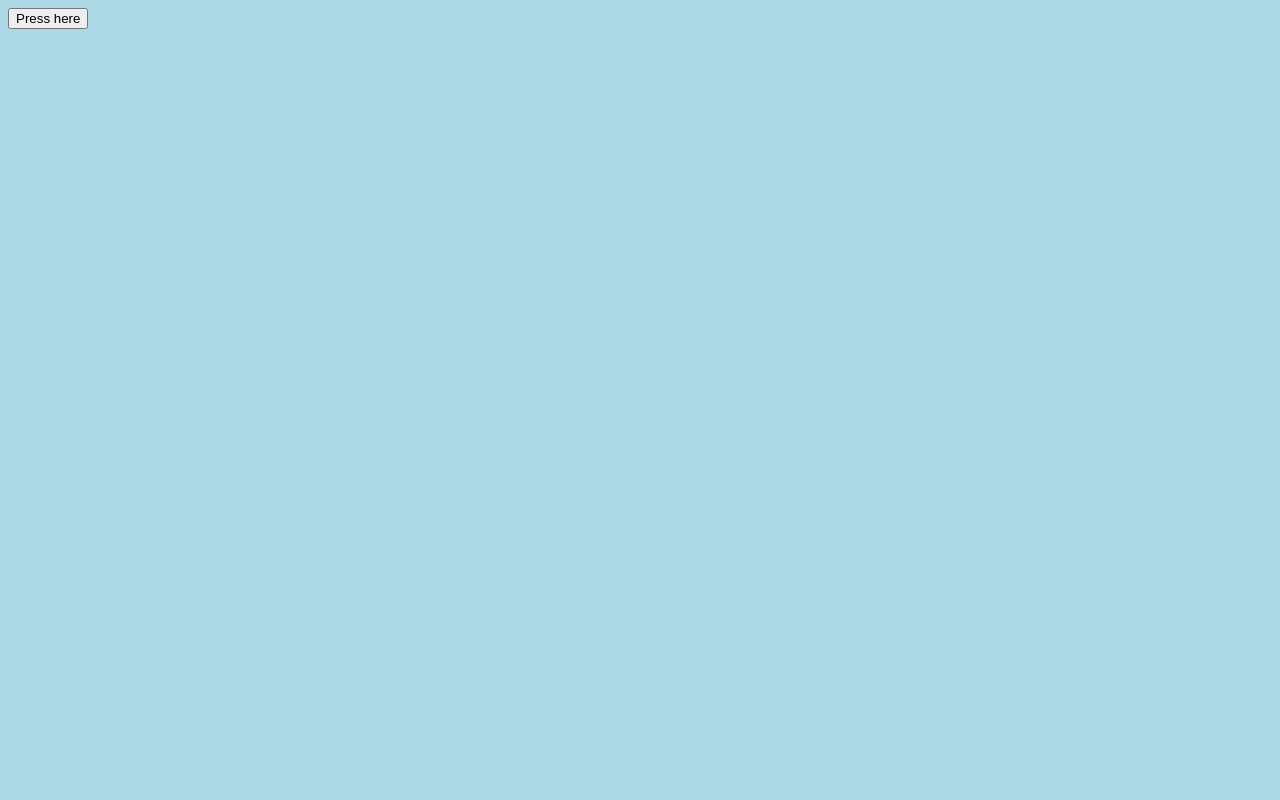
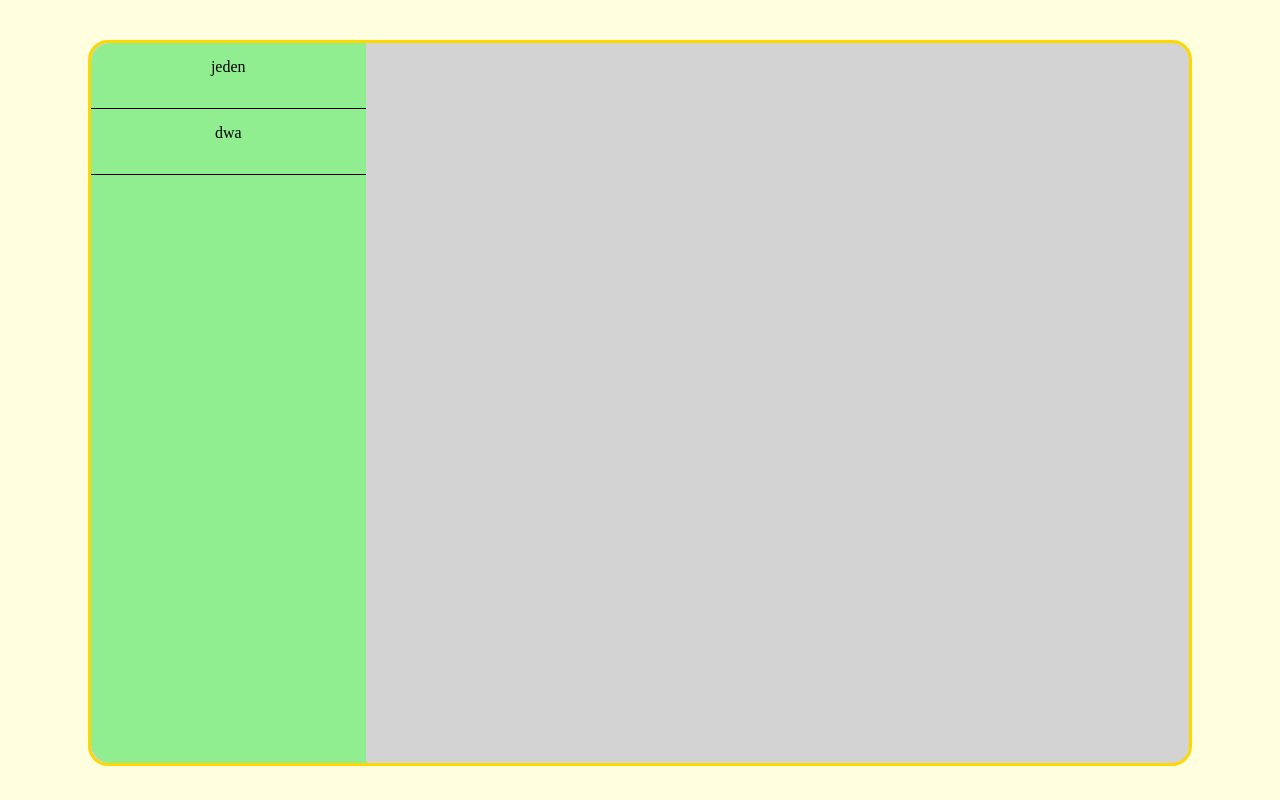
Before and after one commit to Solpaw/ChecklistFront, a website built with webpack: page index.html in a window 1280 px wide. Built offline with nearby package versions, Linux system fonts and the light colour scheme.

Commit message:
feat: added container, added list and task classes

```diff
--- /dev/null
+++ b/src/js/List.js
@@ -0,0 +1,22 @@
+class List {
+    constructor(name, tasks) {
+        this.name = name;
+        this.tasks = [];
+        tasks.forEach(element => {
+            this.tasks.push(element);
+        });
+    }
+
+    displayTasks() {
+        const taskCont = document.querySelector('.taskContainer');
+        taskCont.innerHTML = '';
+        this.tasks.forEach(element => {
+            const item = document.createElement('div');
+            item.classList.add('taskItem');
+            item.innerText = element.name;
+            taskCont.appendChild(item);
+        });
+    }
+}
+
+export default List;
--- /dev/null
+++ b/src/js/Task.js
@@ -0,0 +1,7 @@
+class Task {
+    constructor(name) {
+        this.name = name;
+    }
+}
+
+export default Task;
--- /dev/null
+++ b/src/js/container.js
@@ -0,0 +1,26 @@
+
+const renderContainer = (lists) => {
+    const body = document.querySelector('body');
+    const cont = document.createElement('div');
+    cont.classList.add('mainContainer');
+    body.appendChild(cont);
+
+    const listCont = document.createElement('div');
+    listCont.classList.add('listContainer');
+    cont.appendChild(listCont);
+
+    const taskCont = document.createElement('div');
+    taskCont.classList.add('taskContainer');
+    cont.appendChild(taskCont);
+
+    let i=0;
+    lists.forEach(element => {
+        const item = document.createElement('div');
+        item.classList.add('listItem');
+        item.setAttribute('id',`${i++}`)
+        item.innerText = element.name;
+        listCont.appendChild(item);
+    });
+}
+
+module.exports = {renderContainer};
--- a/src/js/index.js
+++ b/src/js/index.js
@@ -1,16 +1,19 @@
 import '../style/style.scss';
-
-const test = () => {
-    const body = document.querySelector('body');
-    const cont = document.createElement('div');
-    cont.classList.add('ui','container');
-    body.appendChild(cont);
-    const button = document.createElement('button');
-    button.classList.add('ui','button');
-    button.innerText = 'Press here';
-    cont.appendChild(button);
-}
+import {renderContainer} from './container.js';
+import List from './List.js';
+import Task from './Task.js';
 
 window.onload = () => {
-    test();
+    const tasks1 = [new Task('ale'),new Task('jazda!!')];
+    const tasks2 = [new Task('dawaj'),new Task('lecimy'), new Task('uaaaa')];
+    const list = [new List('jeden',tasks1),new List('dwa',tasks2)];
+    renderContainer(list);
+
+    //event listenery do zmiany wyświetlanych tasków
+    for(let i=1;i<=list.length;i++) {
+        const item = document.querySelector(`.listItem:nth-child(${i})`);
+        item.addEventListener('click', (e) => {
+            list[e.target.id].displayTasks();
+        });
+    }
 }
--- a/src/style/style.scss
+++ b/src/style/style.scss
@@ -1,3 +1,40 @@
 body {
-    background-color: lightblue;
+    background: lightyellow;
+    overflow: hidden;
+
+    .mainContainer {
+        background: lightgray;
+        margin-top: 5vh;
+        margin-left: 10vh;
+        margin-right: 10vh;
+        height: 90vh;
+        border: 3px solid gold;
+        border-radius: 20px;
+        display: flex;
+
+        .listContainer {
+            background: lightgreen;
+            flex: 1;
+            border-radius: 20px 0 0 20px;
+
+            .listItem {
+                border-bottom: 1px solid black;
+                text-align: center;
+                height: 50px;
+                padding-top: 15px;
+            }
+
+        }
+
+        .taskContainer {
+            flex: 3;
+
+            .taskItem {
+                border-bottom: 1px solid black;
+                text-align: center;
+                height: 50px;
+                padding-top: 15px;
+            }
+        }
+    }
 }
```
